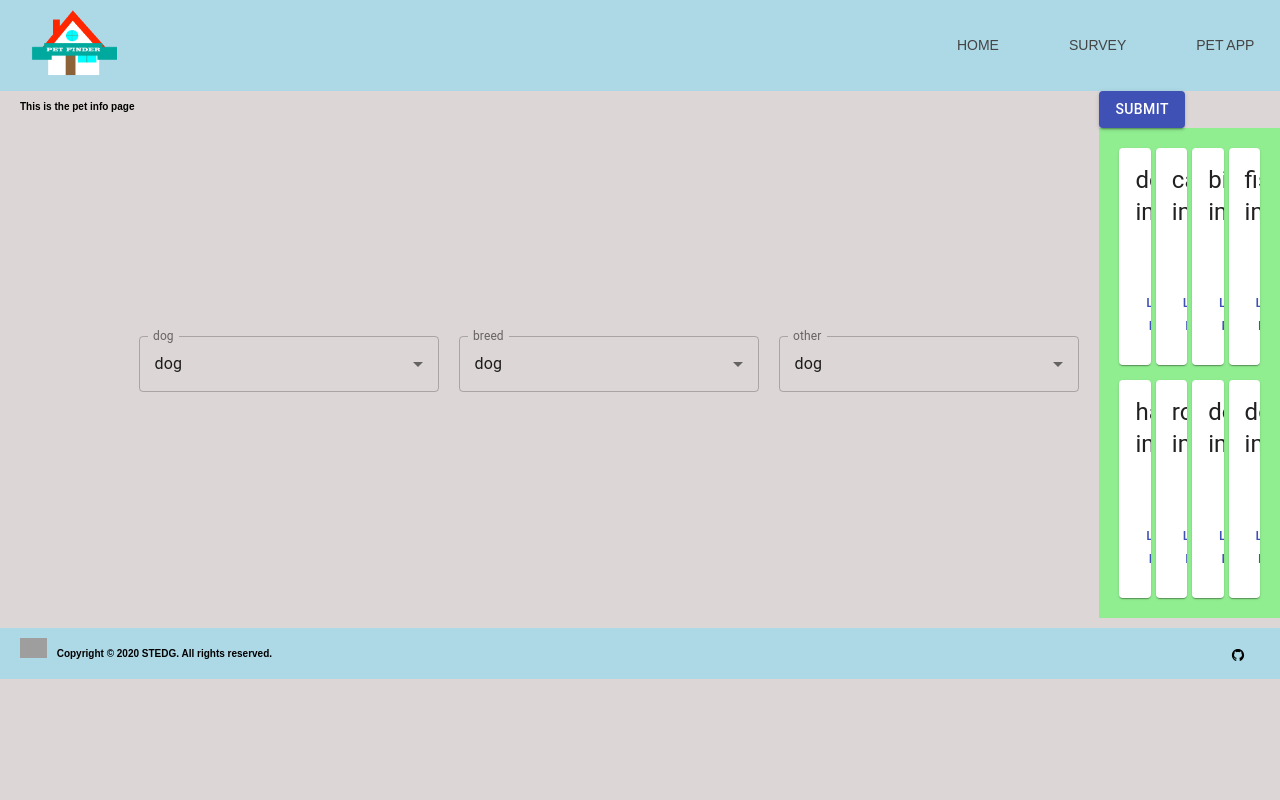
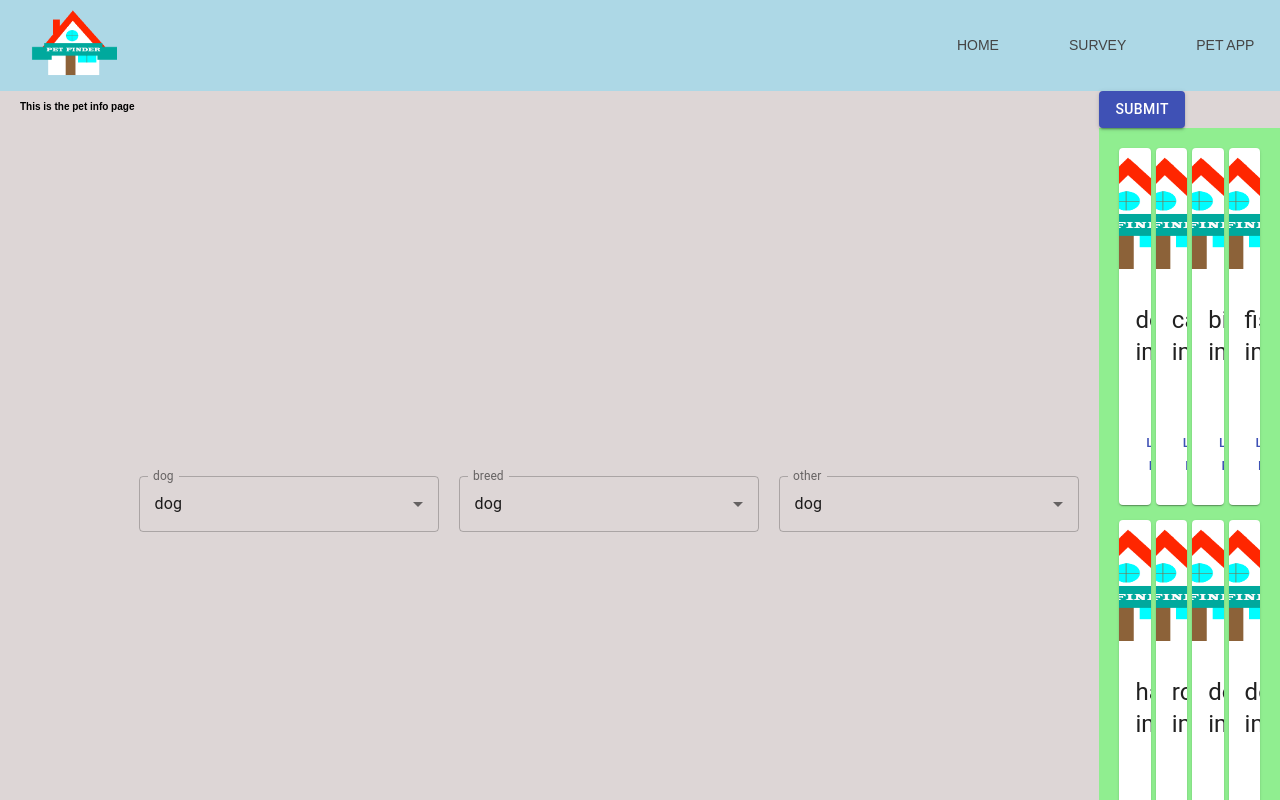
Before and after one commit to STEGD/dog-finder-main, a React (Create React App) app in the folder client/: page /petapp in a window 1280 px wide. Both pictures are taken after a click on the button "SUBMIT". Shown: the top 800 px of the page. Built offline with nearby package versions, Linux system fonts and the light colour scheme; grey boxes are pictures that could not be loaded.

Commit message:
add image to quiz card layout

```diff
--- a/client/src/pages/QuizComponents/QuizCardLayout.js
+++ b/client/src/pages/QuizComponents/QuizCardLayout.js
@@ -11,15 +11,18 @@ import HouseImage from '../pics/logo.png'
 
 const useStyles = makeStyles({
     root: {
-    maxWidth: 345,
+        maxWidth: 300,
+    },
+    media: {
+        height: 140,
     },
 });
 
 export default function QuizCardLayout(props) {
-  const classes = useStyles();
+    const classes = useStyles()
+    return (
 
-  return (
-    <Card className={classes.root}>
+       <Card className= {classes.root}>
         <CardActionArea>
             <CardMedia
                 className = {classes.media}
@@ -30,16 +33,18 @@ export default function QuizCardLayout(props) {
                 <Typography gutterBottom variant="h5" component="h2">
                 {props.petName}
                 </Typography>
-          <Typography variant="body2" color="textSecondary" component="p">
+                <Typography variant = "body2" color = "textSecondary" component = "p">
                 {props.description}
                 </Typography>
             </CardContent>
         </CardActionArea>
+
         <CardActions>
-        <Button size="small" color="primary">
+            <Button size = "small" color = "primary">
                 Learn More
             </Button>
         </CardActions>
        </Card>
-  );
+
+    )
 }
```
Lines whose indentation alone changed are shown as unchanged.
